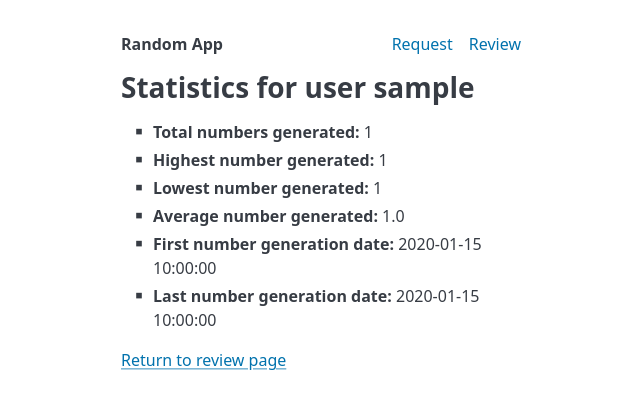
After one commit to ghomem/django-random, a Django app: page /random_app/user_statistics in a window 1280 px wide. The commit adds this page. Shown: the top 409 px of the page, without its empty margins (269-909 px from the left). Run offline with Django 4.2, Linux system fonts and the light colour scheme; a user stored in the database is signed in; tables that the repository leaves empty hold one stand-in row (values such as "Sample post").

Commit message:
added show user statistics functionality

```diff
--- a/random_project/random_app/urls.py
+++ b/random_project/random_app/urls.py
@@ -7,4 +7,5 @@ urlpatterns = [
     path("get_number", views.get_number, name="get_number"),
     path("review",     views.review,     name="review"),
     path("delete_history", views.delete_history, name="delete_history"),
+    path("user_statistics", views.user_statistics, name="user_statistics"),
 ]
--- a/random_project/random_app/views.py
+++ b/random_project/random_app/views.py
@@ -5,6 +5,7 @@ from django.contrib.auth.decorators import login_required
 from django.contrib.auth import logout
 from django.shortcuts import render, redirect
 from django.conf import settings
+from django.db.models import Max, Min, Sum
 
 from .models import Number
 
@@ -46,3 +47,32 @@ def delete_history(request):
     Number.objects.filter(author=request.user).delete()
 
     return redirect('review')
+
+
+@login_required
+def user_statistics(request):
+    user_numbers = Number.objects.filter(author=request.user)
+
+    total_numbers = user_numbers.count()
+    max_number = user_numbers.aggregate(Max('number'))[
+        'number__max'] if total_numbers > 0 else None
+    min_number = user_numbers.aggregate(Min('number'))[
+        'number__min'] if total_numbers > 0 else None
+    sum_numbers = user_numbers.aggregate(Sum('number'))['number__sum']
+    average_number = round(sum_numbers / total_numbers,
+                           2) if total_numbers > 0 else None
+    first_generated = user_numbers.earliest(
+        'gen_date').gen_date if total_numbers > 0 else None
+    last_generated = user_numbers.latest(
+        'gen_date').gen_date if total_numbers > 0 else None
+
+    context = {
+        'total_numbers': total_numbers,
+        'max_number': max_number,
+        'min_number': min_number,
+        'average_number': average_number,
+        'first_generated': first_generated,
+        'last_generated': last_generated,
+    }
+
+    return render(request, 'user_statistics.html', context)
--- /dev/null
+++ b/random_project/templates/user_statistics.html
@@ -0,0 +1,18 @@
+{% extends "base_nav.html" %}
+
+{% block content %}
+
+<h2>Statistics for user {{ user.username }}</h2>
+
+<ul>
+    <li><strong>Total numbers generated:</strong> {{ total_numbers }}</li>
+    <li><strong>Highest number generated:</strong> {{ max_number }}</li>
+    <li><strong>Lowest number generated:</strong> {{ min_number }}</li>
+    <li><strong>Average number generated:</strong> {{ average_number }}</li>
+    <li><strong>First number generation date:</strong> {{ first_generated|date:"Y-m-d H:i:s" }}</li>
+    <li><strong>Last number generation date:</strong> {{ last_generated|date:"Y-m-d H:i:s" }}</li>
+</ul>
+
+<a href="{% url 'review' %}">Return to review page</a>
+
+{% endblock %}
```
Also changed, not shown: random_project/templates/review.html (+6 -1 lines).
